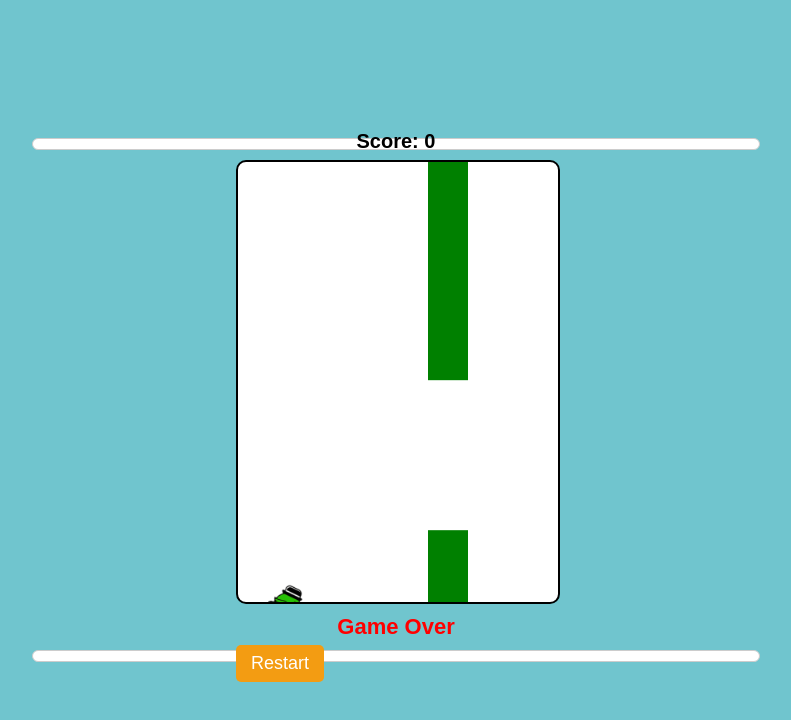
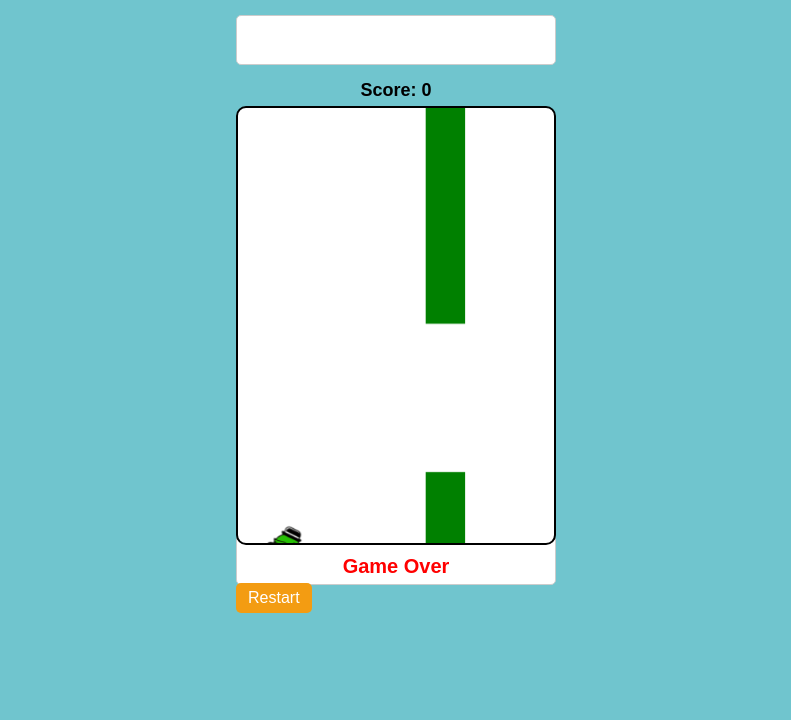
Before and after one commit to AzharHussainq/Flappy-Bird-Hero, a plain HTML site: page index.html in a window 1280 px wide. Shown: the whole page, without its empty margins (244-1035 px from the left). Drawn offline with Linux system fonts and the light colour scheme.

Commit message:
style.css

```diff
--- a/style.css
+++ b/style.css
@@ -1,4 +1,3 @@
-/* ✅ Original Styling */
 * {
   margin: 0;
   padding: 0;
@@ -7,40 +6,51 @@
 
 body {
   font-family: Arial, sans-serif;
-  background-color: #70c5ce; /* Sky blue background */
+  background-color: #70c5ce;
   display: flex;
   flex-direction: column;
   align-items: center;
-  justify-content: center;
-  height: 100vh;
+  justify-content: flex-start;
+  padding-top: 10px;
+}
+
+#ad-top-banner,
+#ad-bottom-banner {
+  width: 100%;
+  max-width: 320px;
+  height: 50px;
+  text-align: center;
+  margin: 5px auto;
+  background-color: #fff;
+  border: 1px solid #ccc;
+  border-radius: 5px;
 }
 
 #game-container {
   position: relative;
   width: 320px;
-  height: 480px;
+  height: 440px;
+  margin: 10px 0;
 }
 
 #score {
-  font-size: 20px;
+  font-size: 18px;
   font-weight: bold;
   color: black;
   text-align: center;
-  position: absolute;
-  top: -30px; /* Score above canvas */
-  width: 100%;
+  margin-bottom: 5px;
 }
 
 #game-canvas {
   display: block;
+  width: 100%;
   background: white;
   border: 2px solid black;
   border-radius: 10px;
-  margin: 0 auto;
 }
 
 #game-over {
-  font-size: 22px;
+  font-size: 20px;
   font-weight: bold;
   color: red;
   text-align: center;
@@ -49,8 +59,8 @@ body {
 }
 
 #restart-btn {
-  font-size: 18px;
-  padding: 8px 15px;
+  font-size: 16px;
+  padding: 6px 12px;
   background-color: #f39c12;
   color: white;
   border: none;
@@ -63,48 +73,3 @@ body {
 #restart-btn:hover {
   background-color: #e67e22;
 }
-
-/* ✅ Additional Styling for Ads */
-
-/* Top and Bottom Banner Ad */
-#ad-top-banner,
-#ad-bottom-banner {
-  width: 100%;
-  max-width: 728px;
-  height: auto;
-  margin: 10px auto;
-  text-align: center;
-  background-color: #ffffff;
-  padding: 5px;
-  border: 1px solid #ccc;
-  border-radius: 8px;
-}
-
-/* Native Ad at Game Start */
-#native-start-ad {
-  width: 100%;
-  max-width: 728px;
-  margin: 10px auto;
-  text-align: center;
-}
-
-/* Side Floating Ad (only shown on desktop) */
-#ad-floating-side {
-  display: none;
-}
-
-@media screen and (min-width: 768px) {
-  #ad-floating-side {
-    display: block;
-    position: fixed;
-    right: 10px;
-    top: 30%;
-    width: 120px;
-    background-color: #ffffff;
-    border: 1px solid #ccc;
-    padding: 5px;
-    border-radius: 8px;
-    z-index: 999;
-    box-shadow: 0 0 10px rgba(0,0,0,0.1);
-  }
-}
```
